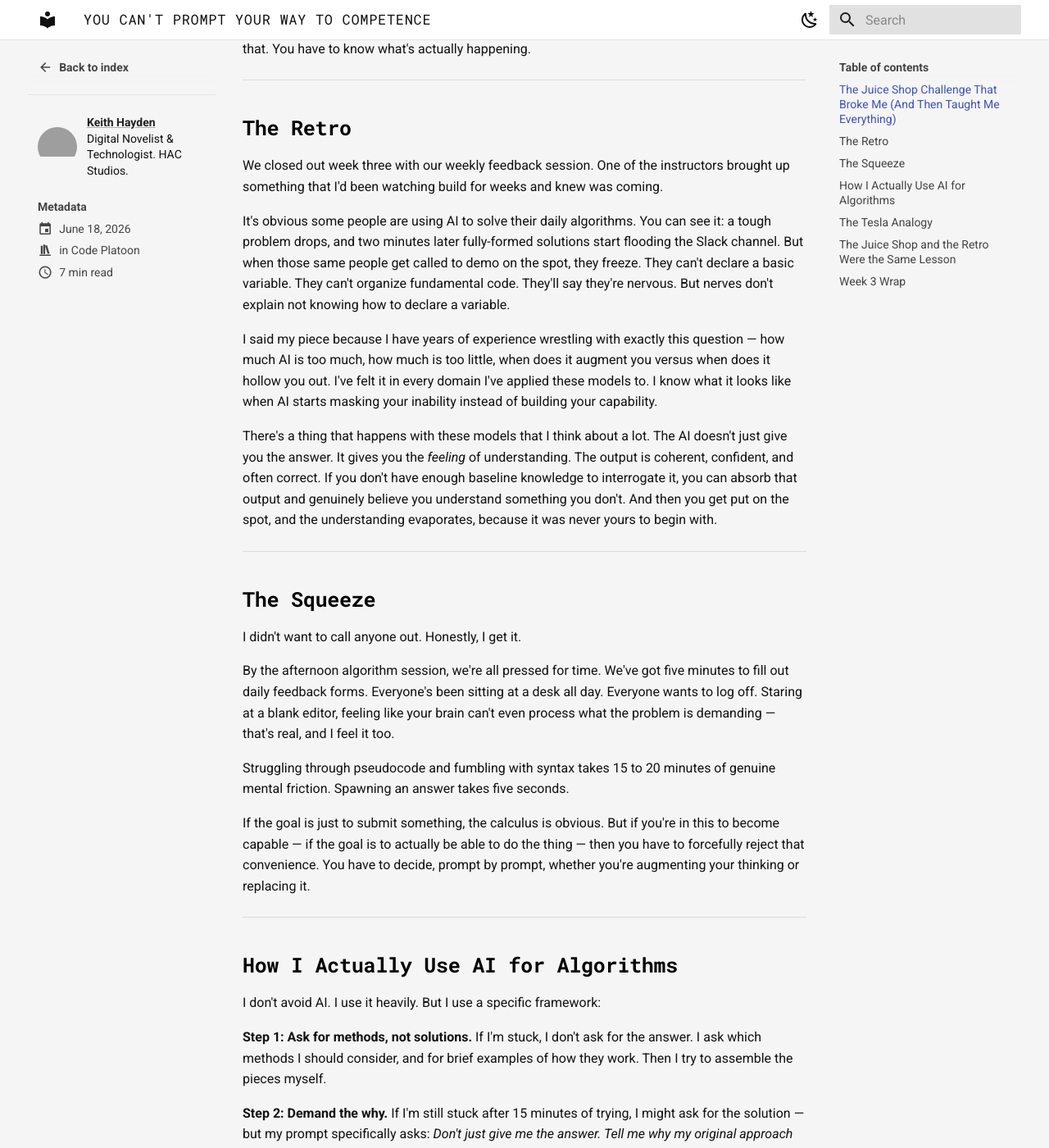
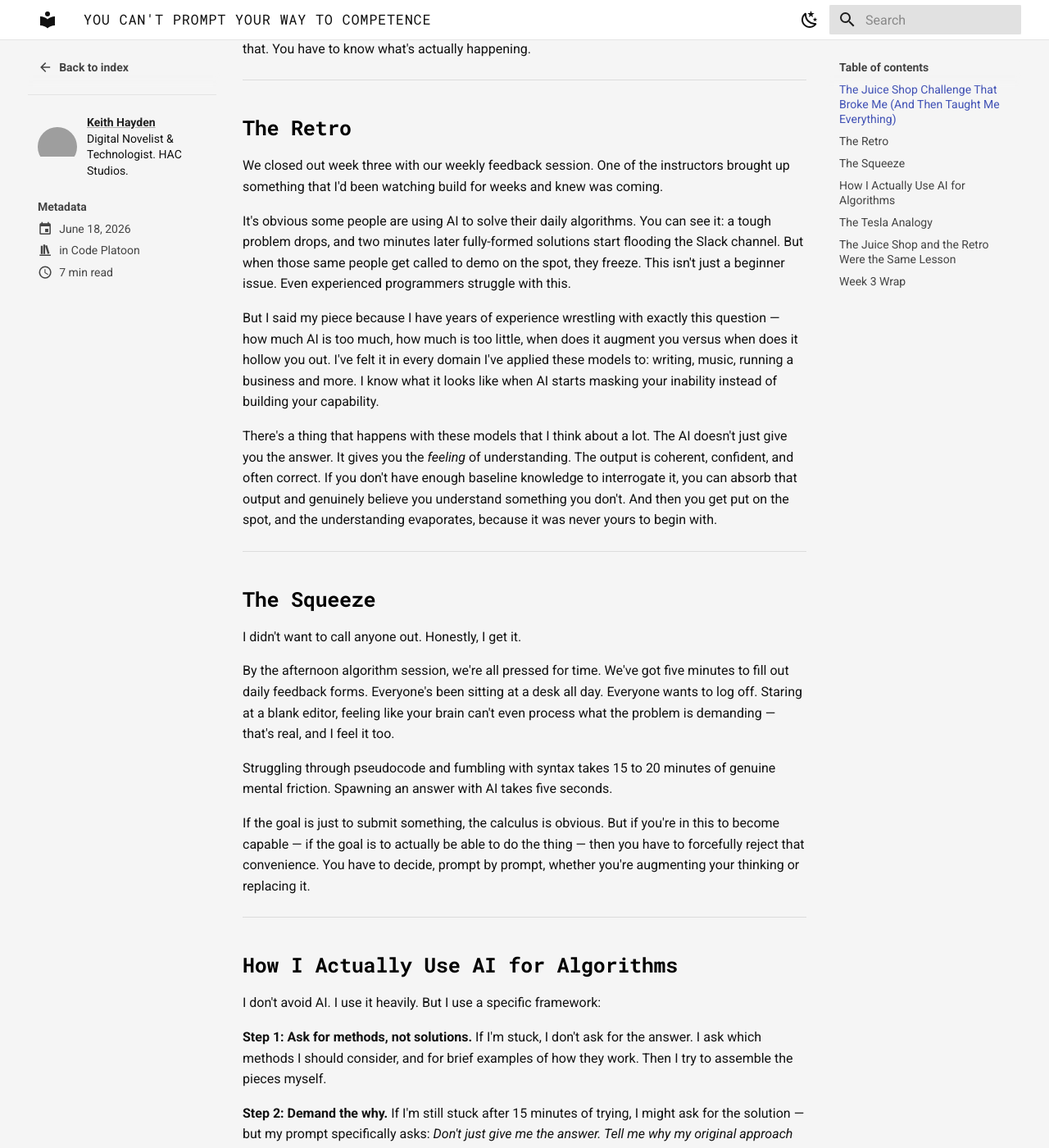
Before and after one commit to KgitWH21/code-platoon-blog, an MkDocs documentation site: the page built from docs/blog/posts/2026-06-18-you-cant-prompt-your-way-to-competence.md, in a window 1280 px wide and 1400 px high, scrolled down 1551 px. Shown: the whole window at 82% size. Built offline with MkDocs 1.6.1 and Material for MkDocs 9.7.7, drawn with Linux system fonts in a browser that asks for light colours; some of the changed text lies outside the part shown; grey boxes are pictures that could not be loaded.

Commit message:
Editorial edits to Jun 18 blog post
Co-Authored-By: Claude Sonnet 4.6 <noreply@anthropic.com>

```diff
--- a/docs/blog/posts/2026-06-18-you-cant-prompt-your-way-to-competence.md
+++ b/docs/blog/posts/2026-06-18-you-cant-prompt-your-way-to-competence.md
@@ -66,9 +66,9 @@ I did not figure this out on my own. I needed an old YouTube video, Google Gemin
 
 We closed out week three with our weekly feedback session. One of the instructors brought up something that I'd been watching build for weeks and knew was coming.
 
-It's obvious some people are using AI to solve their daily algorithms. You can see it: a tough problem drops, and two minutes later fully-formed solutions start flooding the Slack channel. But when those same people get called to demo on the spot, they freeze. They can't declare a basic variable. They can't organize fundamental code. They'll say they're nervous. But nerves don't explain not knowing how to declare a variable.
+It's obvious some people are using AI to solve their daily algorithms. You can see it: a tough problem drops, and two minutes later fully-formed solutions start flooding the Slack channel. But when those same people get called to demo on the spot, they freeze. This isn't just a beginner issue. Even experienced programmers struggle with this.
 
-I said my piece because I have years of experience wrestling with exactly this question — how much AI is too much, how much is too little, when does it augment you versus when does it hollow you out. I've felt it in every domain I've applied these models to. I know what it looks like when AI starts masking your inability instead of building your capability.
+But I said my piece because I have years of experience wrestling with exactly this question — how much AI is too much, how much is too little, when does it augment you versus when does it hollow you out. I've felt it in every domain I've applied these models to: writing, music, running a business and more. I know what it looks like when AI starts masking your inability instead of building your capability.
 
 There's a thing that happens with these models that I think about a lot. The AI doesn't just give you the answer. It gives you the *feeling* of understanding. The output is coherent, confident, and often correct. If you don't have enough baseline knowledge to interrogate it, you can absorb that output and genuinely believe you understand something you don't. And then you get put on the spot, and the understanding evaporates, because it was never yours to begin with.
 
@@ -80,7 +80,7 @@ I didn't want to call anyone out. Honestly, I get it.
 
 By the afternoon algorithm session, we're all pressed for time. We've got five minutes to fill out daily feedback forms. Everyone's been sitting at a desk all day. Everyone wants to log off. Staring at a blank editor, feeling like your brain can't even process what the problem is demanding — that's real, and I feel it too.
 
-Struggling through pseudocode and fumbling with syntax takes 15 to 20 minutes of genuine mental friction. Spawning an answer takes five seconds.
+Struggling through pseudocode and fumbling with syntax takes 15 to 20 minutes of genuine mental friction. Spawning an answer with AI takes five seconds.
 
 If the goal is just to submit something, the calculus is obvious. But if you're in this to become capable — if the goal is to actually be able to do the thing — then you have to forcefully reject that convenience. You have to decide, prompt by prompt, whether you're augmenting your thinking or replacing it.
 
```
Also changed, not shown: other parts of docs/blog/posts/2026-06-18-you-cant-prompt-your-way-to-competence.md (+1 -1 lines).
